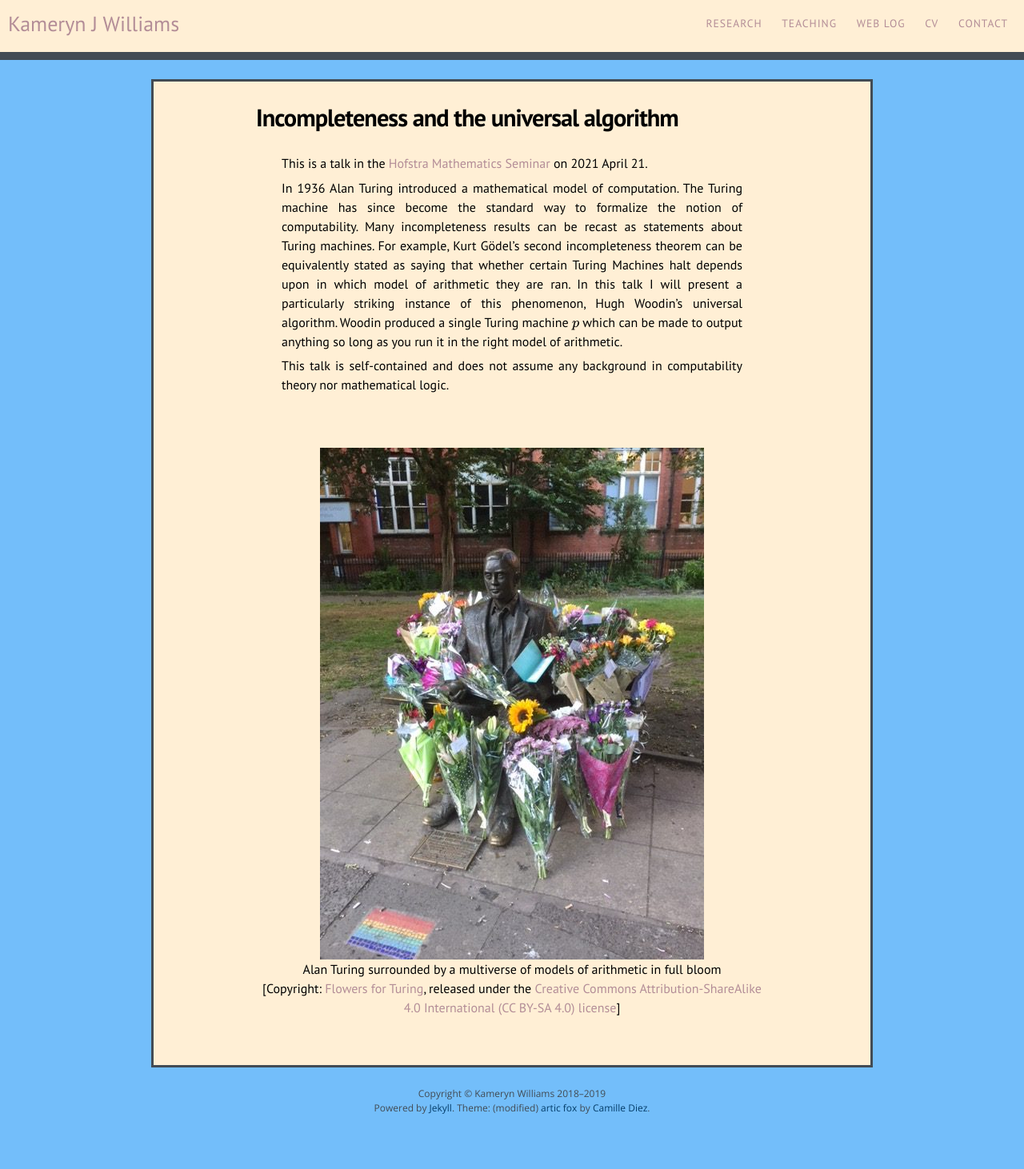
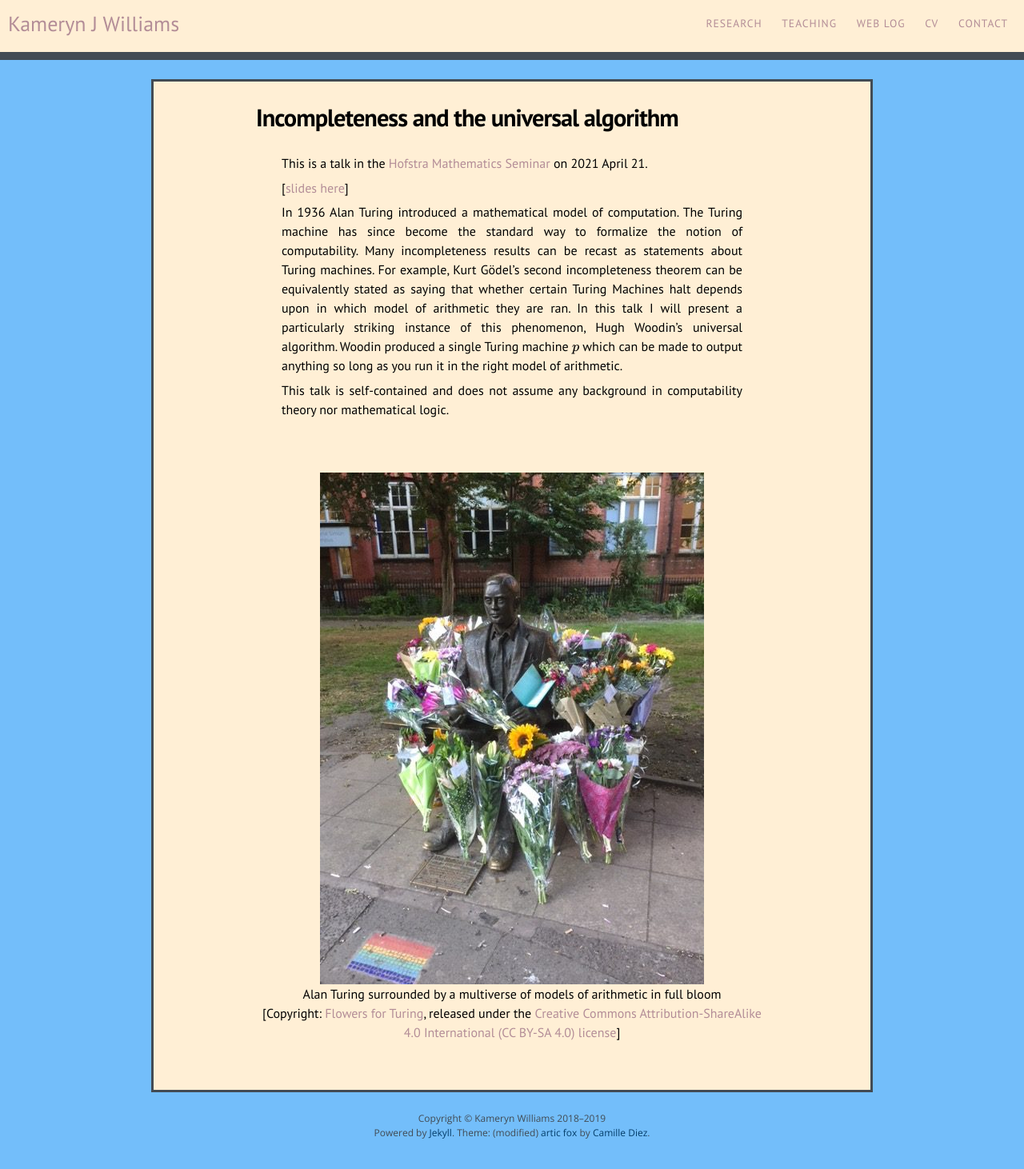
Before and after one commit to kamerynjw/kamerynjw.github.io, a Jekyll site: the page built from research/talks/2021-apr-hofstra.md, in a window 1280 px wide. Shown: the whole page at 80% size. Built offline with Jekyll 4.4.1, drawn with Linux system fonts in a browser that asks for light colours; nearby versions of some CDN libraries; formulas are drawn with MathJax 3; before the commit the page ends 1431 px from its top, so only the background shows below that.

Commit message:
hofstra talk slides

```diff
--- a/research/talks/2021-apr-hofstra.md
+++ b/research/talks/2021-apr-hofstra.md
@@ -8,6 +8,7 @@ excerpt: "This is a talk in the Hofstra Mathematics seminar on 2021 April 21..."
 
 This is a talk in the [Hofstra Mathematics Seminar](https://www.hofstra.edu/mathematics/seminars.html) on 2021 April 21.
 
+[[slides here]({{ page.url }}ua.pdf)]
 
 
 In 1936 Alan Turing introduced a mathematical model of computation. The Turing machine has since become the standard way to formalize the notion of computability. Many incompleteness results can be recast as statements about Turing machines. For example, Kurt Gödel's second incompleteness theorem can be equivalently stated as saying that whether certain Turing Machines halt depends upon in which model of arithmetic they are ran. In this talk I will present a particularly striking instance of this phenomenon, Hugh Woodin's universal algorithm. Woodin produced a single Turing machine $p$ which can be made to output anything so long as you run it in the right model of arithmetic.
```
Also changed, not shown: 1 other file.
